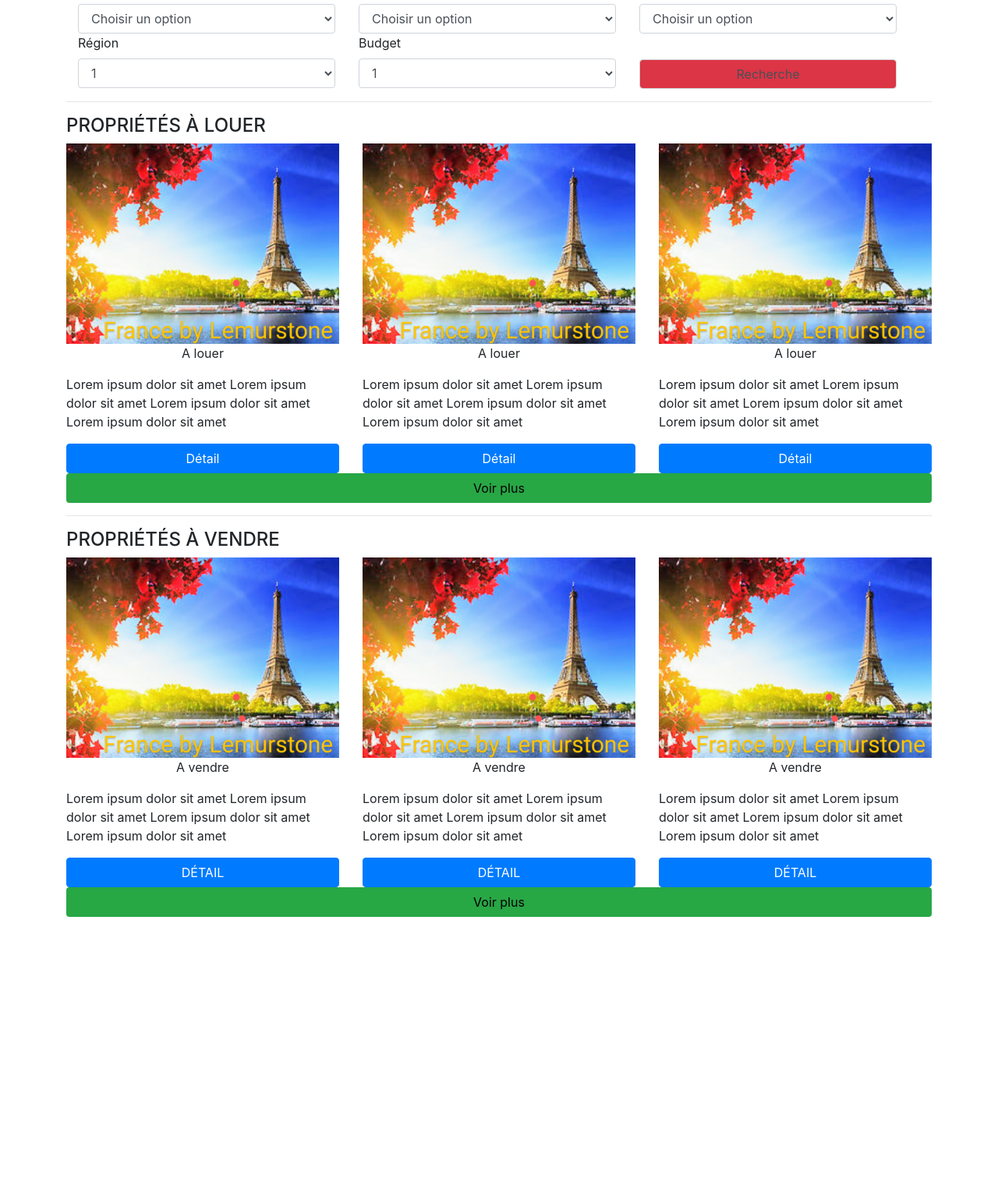
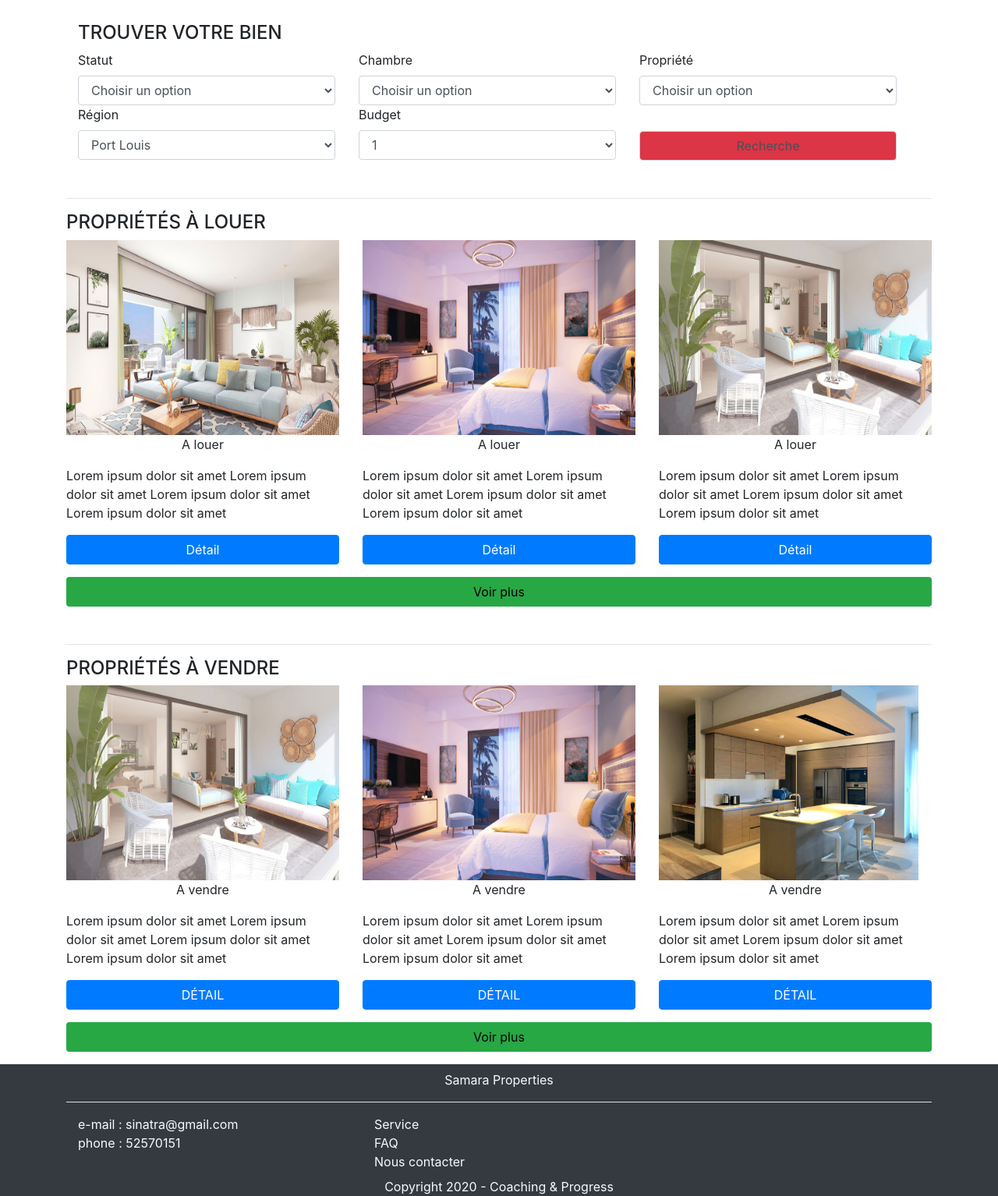
Before and after one commit to mamitiana626/simaraproperties, a plain HTML site: page index.html in a window 1280 px wide. Shown: the part 630-2164 px from the top of the page at 78% size. Before the commit the page ends 1806 px from the top, so only its background shows below. Drawn offline with nearby package versions, Linux system fonts and the light colour scheme.

Commit message:
page detail en cours

```diff
--- a/index.html
+++ b/index.html
@@ -51,13 +51,13 @@
 
 		<div class="carousel-inner">
 		    <div class="carousel-item active">
-		      <img src="image/slide1-back.jpg" alt="slide1-back" width="100%" height="400">
+		      <img src="image/slide_01.jpg" alt="slide1-back" width="100%" height="400">
 		    </div>
 		    <div class="carousel-item">
-		      <img src="image/slide3-back.jpg" alt="slide1-back" width="100%" height="400">
+		      <img src="image/slide_01.jpg" alt="slide1-back" width="100%" height="400">
 		    </div>
 		    <div class="carousel-item">
-		      <img src="image/slide1-back.jpg" alt="slide1-back" width="100%" height="400">
+		      <img src="image/slide_01.jpg" alt="slide1-back" width="100%" height="400">
 		    </div>
 		</div>
 		<a class="carousel-control-prev" href="#myCarousel" data-slide="prev">
@@ -68,11 +68,14 @@
 		</a>
 	</div>
 	<div class="container">
-		<div >
+		<div class="mt-5 mb-5">
 			<p class="slogan">Simara Properties</p>
 			<p class="description">Offez vous une résidence en toute sérénité.</p>
 		</div>
-		<div class="trouvez">
+		<div class="col-lg-12">
+			<h4 class="text-uppercase">trouver votre bien</h4>
+		</div>
+		<div class="">
 			<div>
 				<form>
 				    <div class="form-group">
@@ -114,11 +117,11 @@
 					      <div class="col-lg-4">
 						      <label for="sel4">Région</label>
 						      <select class="form-control" id="sel4">
-						        <option>1</option>
-						        <option>2</option>
-						        <option>3</option>
-						        <option>4</option>
-						        <option>5</option>
+						        <option>Port Louis</option>
+						        <option>Beau-Bassin Rose-Hill</option>
+						        <option>Vacoas-Phœnix</option>
+						        <option>Curepipe</option>
+						        <option>Quatre Bornes</option>
 						      </select>
 					      </div>
 
@@ -141,62 +144,88 @@
 			</div>
 
 		</div>
-		<div class="sec2">
+		<div class="mt-5">
 			<hr>
 			<h4 class="text-uppercase">propriétés à louer</h4>
 			<div class="row">
 				<div class="col-lg-4">
-					<img src="image/france.png" class="img-fluid">
+					<img src="image/01.png" class="img-fluid" style="height: 250px;">
+					<p class="text-center">A louer</p>
+					<p class="text-left">Lorem ipsum dolor sit amet Lorem ipsum dolor sit amet Lorem ipsum dolor sit amet Lorem ipsum dolor sit amet</p>
+					<a href="detail.html"><button class="btn btn-primary col-lg-12">Détail</button></a>
+				</div>
+				<div class="col-lg-4">
+					<img src="image/02.jpg" class="img-fluid" style="height: 250px;">
 					<p class="text-center">A louer</p>
 					<p class="text-left">Lorem ipsum dolor sit amet Lorem ipsum dolor sit amet Lorem ipsum dolor sit amet Lorem ipsum dolor sit amet</p>
 					<button class="btn btn-primary col-lg-12">Détail</button>
 				</div>
 				<div class="col-lg-4">
-					<img src="image/france.png" class="img-fluid">
-					<p class="text-center">A louer</p>
-					<p class="text-left">Lorem ipsum dolor sit amet Lorem ipsum dolor sit amet Lorem ipsum dolor sit amet Lorem ipsum dolor sit amet</p>
-					<button class="btn btn-primary col-lg-12">Détail</button>
-				</div>
-				<div class="col-lg-4">
-					<img src="image/france.png" class="img-fluid">
+					<img src="image/03.jpg" class="img-fluid" style="height: 250px;">
 					<p class="text-center">A louer</p>
 					<p class="text-left">Lorem ipsum dolor sit amet Lorem ipsum dolor sit amet Lorem ipsum dolor sit amet Lorem ipsum dolor sit amet</p>
 					<button class="btn btn-primary col-lg-12">Détail</button>
 				</div>
 			</div>
-			<div class="form-row text-center">
+			<div class="form-row text-center mt-3">
 				<div class="col-12">
 					<button type="submit" class="btn bg-success btn-block">Voir plus</button>
 				</div>
 			 </div>
 		</div>
-		<hr>
+		<div class="mt-5">
+			<hr>
 			<h4 class="text-uppercase">propriétés à vendre</h4>
 			<div class="row">
 				<div class="col-lg-4">
-					<img src="image/france.png" class="img-fluid">
+					<img src="image/03.jpg" class="img-fluid" style="height: 250px;">
 					<p class="text-center">A vendre</p>
 					<p class="text-left">Lorem ipsum dolor sit amet Lorem ipsum dolor sit amet Lorem ipsum dolor sit amet Lorem ipsum dolor sit amet</p>
 					<button class="text-uppercase btn btn-primary col-lg-12">détail</button>
 				</div>
 				<div class="col-lg-4">
-					<img src="image/france.png" class="img-fluid">
+					<img src="image/02.jpg" class="img-fluid" style="height: 250px;">
 					<p class="text-center">A vendre</p>
 					<p class="text-left">Lorem ipsum dolor sit amet Lorem ipsum dolor sit amet Lorem ipsum dolor sit amet Lorem ipsum dolor sit amet</p>
 					<button class="text-uppercase btn btn-primary col-lg-12">détail</button>
 				</div>
 				<div class="col-lg-4">
-					<img src="image/france.png" class="img-fluid">
+					<img src="image/06.jpg" class="img-fluid" style="height: 250px;">
 					<p class="text-center">A vendre</p>
 					<p class="text-left">Lorem ipsum dolor sit amet Lorem ipsum dolor sit amet Lorem ipsum dolor sit amet Lorem ipsum dolor sit amet</p>
 					<button class="text-uppercase btn btn-primary col-lg-12">détail</button>
 				</div>
 			</div>
-			<div class="form-row text-center">
+			<div class="form-row text-center mt-3">
 				<div class="col-12">
 					<button type="submit" class="btn bg-success btn-block">Voir plus</button>
 				</div>
 			 </div>
+		</div>
+
+	</div>
+	<div class="container-fluid bg-dark text-light mt-3">
+		<div class="container pt-2">
+			<p class="text-center">Samara Properties</p>
+			<hr class="bg-light">
+			<div class="row">
+				<div class="col-lg-4">
+					<div class="col-lg-12">e-mail : sinatra@gmail.com</div>
+					<div class="col-lg-12">phone : 52570151</div>
+				</div>
+				<div class="col-lg-4">
+					<div class="col-lg-12">Service</div>
+					<div class="col-lg-12">FAQ</div>
+					<div class="col-lg-12">Nous contacter</div>
+				</div>
+				<div class="col-lg-4">
+
+				</div>
+			</div>
+			<div class="col-lg-12 text-center mt-2">
+				Copyright 2020 - Coaching & Progress
+			</div>
+		</div>
 	</div>
 </body>
 </html>
--- a/style.css
+++ b/style.css
@@ -18,6 +18,6 @@
 }
 .image{
 	/* margin-left: 25px; */
-	width: 300px;
-	height: 200px;
+	/* width: 300px; */
+	height: 250px;
 }
```
Also changed, not shown: detail.html (added, +128 -0 lines), image/01.png (added), image/02.jpg (added), image/03.jpg (added), image/04.jpg (added), image/05.jpg (added), image/06.jpg (added), image/france.png (deleted), image/slide1-back.jpg (deleted), image/slide3-back.jpg (deleted), image/slide_01.jpg (added).
